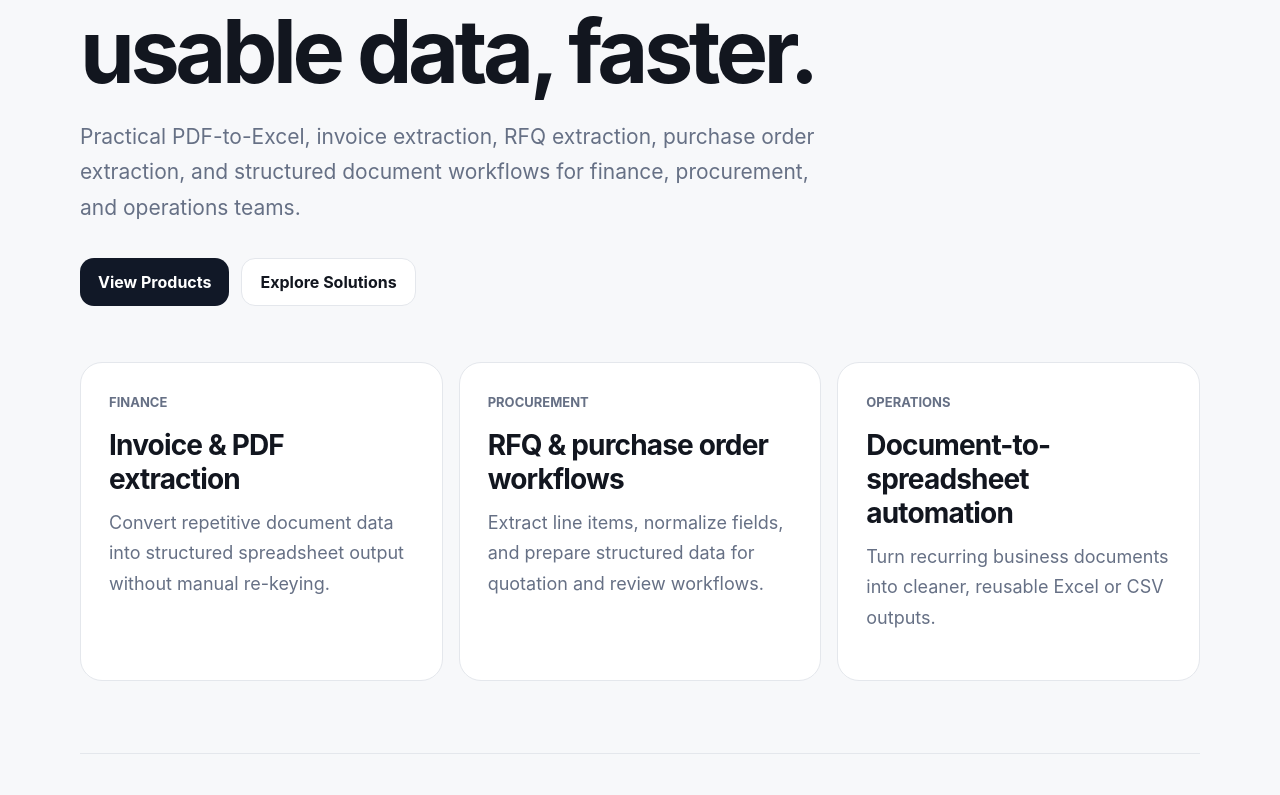
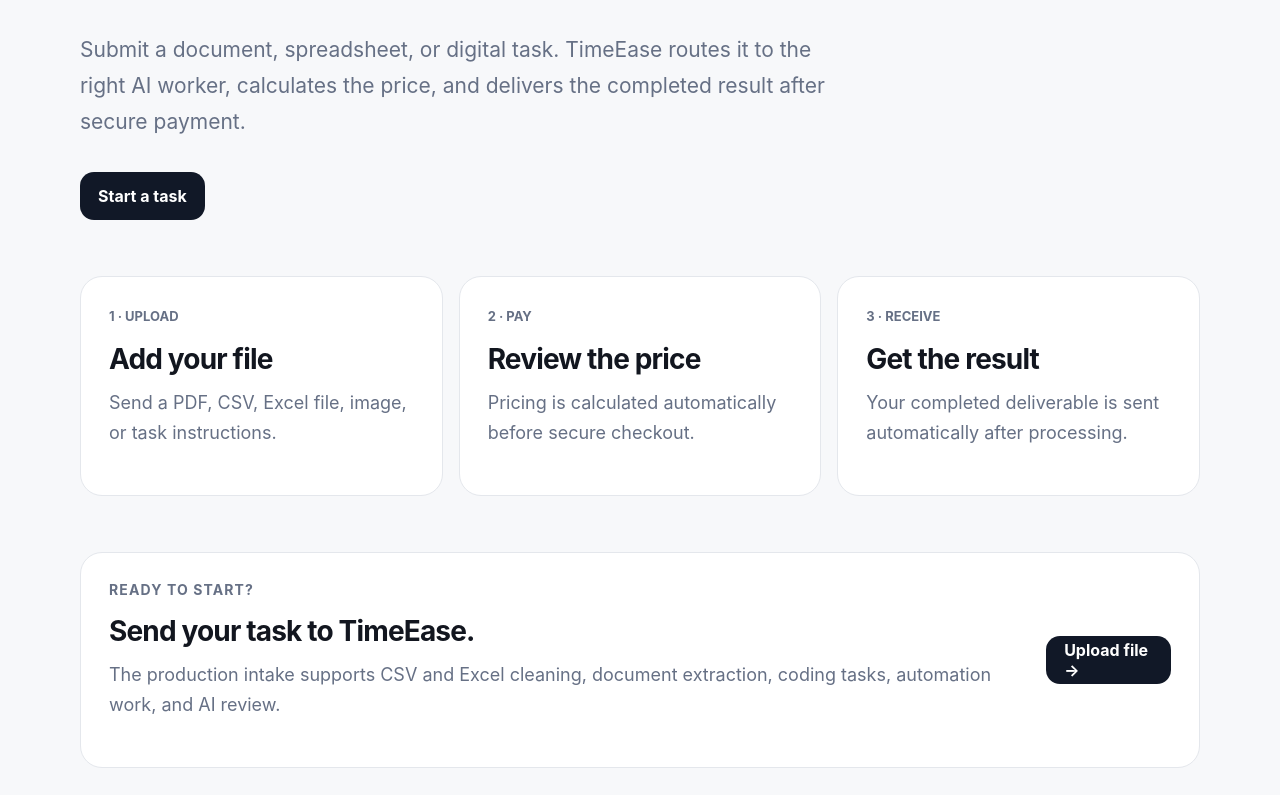
Before and after one commit to goplanetdigital/timeease-web, a Next.js app: page / in a window 1280 px wide. Shown: the part 341-1136 px from the top of the page. Built offline with nearby package versions, Linux system fonts and the light colour scheme.

Commit message:
Redesign TimeEase homepage around task upload flow

```diff
--- a/app/page.tsx
+++ b/app/page.tsx
@@ -1,73 +1,56 @@
-import Link from "next/link";
-
 export default function HomePage() {
   return (
     <main className="page-shell">
       <section className="hero">
         <div className="eyebrow">TimeEase</div>
-        <h1>Turn business documents into usable data, faster.</h1>
+        <h1>Upload your file. Get a finished result.</h1>
         <p className="hero-copy">
-          Practical PDF-to-Excel, invoice extraction, RFQ extraction, purchase
-          order extraction, and structured document workflows for finance,
-          procurement, and operations teams.
+          Submit a document, spreadsheet, or digital task. TimeEase routes it to
+          the right AI worker, calculates the price, and delivers the completed
+          result after secure payment.
         </p>
         <div className="hero-actions">
-          <a
-            className="button primary"
-            href="https://payhip.com/TimeEase"
-            target="_blank"
-            rel="noreferrer"
-          >
-            View Products
+          <a className="button primary" href="#start">
+            Start a task
           </a>
-          <Link className="button secondary" href="/solutions">
-            Explore Solutions
-          </Link>
         </div>
       </section>
 
-      <section className="grid">
+      <section className="grid" id="start">
         <article className="card">
-          <span className="card-kicker">Finance</span>
-          <h2>Invoice & PDF extraction</h2>
-          <p>
-            Convert repetitive document data into structured spreadsheet output
-            without manual re-keying.
-          </p>
+          <span className="card-kicker">1 · Upload</span>
+          <h2>Add your file</h2>
+          <p>Send a PDF, CSV, Excel file, image, or task instructions.</p>
         </article>
-
         <article className="card">
-          <span className="card-kicker">Procurement</span>
-          <h2>RFQ & purchase order workflows</h2>
-          <p>
-            Extract line items, normalize fields, and prepare structured data for
-            quotation and review workflows.
-          </p>
+          <span className="card-kicker">2 · Pay</span>
+          <h2>Review the price</h2>
+          <p>Pricing is calculated automatically before secure checkout.</p>
         </article>
-
         <article className="card">
-          <span className="card-kicker">Operations</span>
-          <h2>Document-to-spreadsheet automation</h2>
-          <p>
-            Turn recurring business documents into cleaner, reusable Excel or
-            CSV outputs.
-          </p>
+          <span className="card-kicker">3 · Receive</span>
+          <h2>Get the result</h2>
+          <p>Your completed deliverable is sent automatically after processing.</p>
         </article>
       </section>
 
-      <section className="section">
-        <div className="section-copy">
-          <div className="eyebrow">Useful before you buy</div>
-          <h2>Solution pages built around real work problems.</h2>
+      <section className="cta-panel">
+        <div>
+          <div className="eyebrow">Ready to start?</div>
+          <h2>Send your task to TimeEase.</h2>
           <p>
-            TimeEase publishes focused guides for document-processing problems
-            that can be solved with structured extraction and spreadsheet
-            automation.
+            The production intake supports CSV and Excel cleaning, document
+            extraction, coding tasks, automation work, and AI review.
           </p>
         </div>
-        <Link className="text-link" href="/solutions">
-          Browse solution pages →
-        </Link>
+        <a
+          className="button primary"
+          href="https://206-189-36-241.sslip.io/form/67e1972a-752e-4ee4-b8fe-113a80def9ff"
+          target="_blank"
+          rel="noreferrer"
+        >
+          Upload file →
+        </a>
       </section>
     </main>
   );
```
